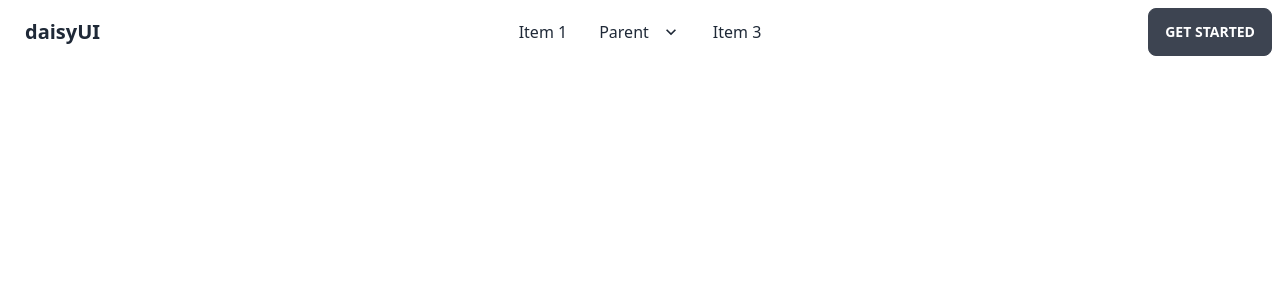
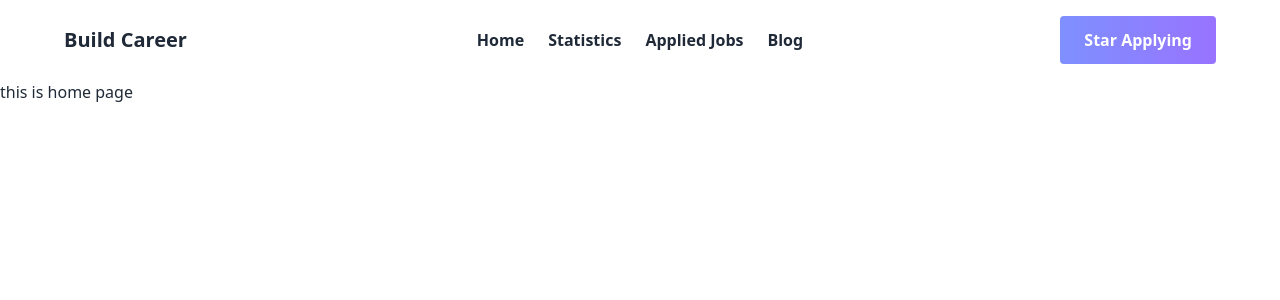
Before and after one commit to billal-fahmid/build-career-assignment-9, a React (Vite) app: page / in a window 1280 px wide. Shown: the top 300 px of the page. Built offline with nearby package versions, Linux system fonts and the light colour scheme.

Commit message:
react router set up done

```diff
--- a/package.json
+++ b/package.json
@@ -10,8 +10,12 @@
   },
   "dependencies": {
     "daisyui": "^2.51.5",
+    "localforage": "^1.10.0",
+    "match-sorter": "^6.3.1",
     "react": "^18.2.0",
-    "react-dom": "^18.2.0"
+    "react-dom": "^18.2.0",
+    "react-router-dom": "^6.10.0",
+    "sort-by": "^1.2.0"
   },
   "devDependencies": {
     "@types/react": "^18.0.28",
--- a/src/App.jsx
+++ b/src/App.jsx
@@ -1,10 +1,12 @@
 import React from 'react';
-import Header from './Header';
+import Header from './components/Header';
+import { Outlet } from 'react-router-dom';
 
 const App = () => {
   return (
     <div>
       <Header></Header>
+      <Outlet></Outlet>
     </div>
   );
 };
--- a/src/Header.jsx
+++ /dev/null
@@ -1,53 +0,0 @@
-import React from 'react';
-
-const Header = () => {
-    return (
-        <>
-            <div className="navbar bg-base-100">
-                <div className="navbar-start">
-                    <div className="dropdown">
-                        <label tabIndex={0} className="btn btn-ghost lg:hidden">
-                            <svg xmlns="http://www.w3.org/2000/svg" className="h-5 w-5" fill="none" viewBox="0 0 24 24" stroke="currentColor"><path strokeLinecap="round" strokeLinejoin="round" strokeWidth="2" d="M4 6h16M4 12h8m-8 6h16" /></svg>
-                        </label>
-                        <ul tabIndex={0} className="menu menu-compact dropdown-content mt-3 p-2 shadow bg-base-100 rounded-box w-52">
-                            <li><a>Item 1</a></li>
-                            <li tabIndex={0}>
-                                <a className="justify-between">
-                                    Parent
-                                    <svg className="fill-current" xmlns="http://www.w3.org/2000/svg" width="24" height="24" viewBox="0 0 24 24"><path d="M8.59,16.58L13.17,12L8.59,7.41L10,6L16,12L10,18L8.59,16.58Z" /></svg>
-                                </a>
-                                <ul className="p-2">
-                                    <li><a>Submenu 1</a></li>
-                                    <li><a>Submenu 2</a></li>
-                                </ul>
-                            </li>
-                            <li><a>Item 3</a></li>
-                        </ul>
-                    </div>
-                    <a className="btn btn-ghost normal-case text-xl">daisyUI</a>
-                </div>
-                <div className="navbar-center hidden lg:flex">
-                    <ul className="menu menu-horizontal px-1">
-                        <li><a>Item 1</a></li>
-                        <li tabIndex={0}>
-                            <a>
-                                Parent
-                                <svg className="fill-current" xmlns="http://www.w3.org/2000/svg" width="20" height="20" viewBox="0 0 24 24"><path d="M7.41,8.58L12,13.17L16.59,8.58L18,10L12,16L6,10L7.41,8.58Z" /></svg>
-                            </a>
-                            <ul className="p-2">
-                                <li><a>Submenu 1</a></li>
-                                <li><a>Submenu 2</a></li>
-                            </ul>
-                        </li>
-                        <li><a>Item 3</a></li>
-                    </ul>
-                </div>
-                <div className="navbar-end">
-                    <a className="btn">Get started</a>
-                </div>
-            </div>
-        </>
-    );
-};
-
-export default Header;
--- /dev/null
+++ b/src/components/Blog.jsx
@@ -0,0 +1,11 @@
+import React from 'react';
+
+const Blog = () => {
+    return (
+        <div>
+            <h2>Blog page here</h2>
+        </div>
+    );
+};
+
+export default Blog;
--- /dev/null
+++ b/src/components/Header.jsx
@@ -0,0 +1,39 @@
+import React from 'react';
+import { Link } from 'react-router-dom';
+
+const Header = () => {
+    return (
+        <>
+            <div className="navbar bg-gray px-16 py-4">
+                <div className="navbar-start">
+                    {/* <div className="dropdown">
+                        <label tabIndex={0} className="btn btn-ghost lg:hidden">
+                            <svg xmlns="http://www.w3.org/2000/svg" className="h-5 w-5" fill="none" viewBox="0 0 24 24" stroke="currentColor"><path strokeLinecap="round" strokeLinejoin="round" strokeWidth="2" d="M4 6h16M4 12h8m-8 6h16" /></svg>
+                        </label>
+                        <ul tabIndex={0} className="menu menu-compact dropdown-content mt-3 p-2 shadow bg-base-100 rounded-box w-52">
+                            <li><a>Item 1</a></li>
+
+                            <li><a>Item 3</a></li>
+                        </ul>
+                    </div> */}
+                    <a className="normal-case text-xl font-bold">Build Career</a>
+                </div>
+                <div className="navbar-center hidden lg:flex">
+
+                    <div className='flex text-base gap-6 font-semibold '>
+                        <Link to='/'>Home</Link>
+                        <Link to='/statistics'>Statistics</Link>
+                        <Link to='/jobs'>Applied Jobs</Link>
+                        <Link to='/blog'>Blog</Link>
+                    </div>
+
+                </div>
+                <div className="navbar-end">
+                    <Link className='btnn '>Star Applying</Link>
+                </div>
+            </div>
+        </>
+    );
+};
+
+export default Header;
--- /dev/null
+++ b/src/components/Home.jsx
@@ -0,0 +1,11 @@
+import React from 'react';
+
+const Home = () => {
+    return (
+        <div>
+            <h2>this is home page</h2>
+        </div>
+    );
+};
+
+export default Home;
--- /dev/null
+++ b/src/components/Jobs.jsx
@@ -0,0 +1,11 @@
+import React from 'react';
+
+const Jobs = () => {
+    return (
+        <div>
+            <h2>all Jobs here</h2>
+        </div>
+    );
+};
+
+export default Jobs;
--- /dev/null
+++ b/src/components/Statistics.jsx
@@ -0,0 +1,11 @@
+import React from 'react';
+
+const Statistics = () => {
+    return (
+        <div>
+            <h2>Statistics page</h2>
+        </div>
+    );
+};
+
+export default Statistics;
--- a/src/index.css
+++ b/src/index.css
@@ -1,3 +1,6 @@
 @tailwind base;
 @tailwind components;
 @tailwind utilities;
+.btnn{
+  @apply  bg-gradient-to-r from-[#7E90FE] to-[#9873FF] text-white font-bold py-3 px-6 rounded
+}
--- a/src/main.jsx
+++ b/src/main.jsx
@@ -2,9 +2,41 @@ import React from 'react'
 import ReactDOM from 'react-dom/client'
 import App from './App'
 import './index.css'
+import {
+  createBrowserRouter,
+  RouterProvider,
+} from "react-router-dom";
+import Home from './components/Home';
+import Statistics from './components/Statistics';
+import Jobs from './components/Jobs';
+import Blog from './components/Blog';
+
+
+const router = createBrowserRouter([
+  {
+    path:'/',
+    element:<App></App>,
+    children:[
+      {
+        path:'/',
+        element:<Home></Home>
+      },
+      {
+        path:'statistics',
+        element:<Statistics></Statistics>
+      },
+      {
+        path:'jobs',
+        element:<Jobs></Jobs>
+      },
+      {
+        path:'blog',
+        element:<Blog></Blog>
+      }
+    ]
+  }
+])
 
 ReactDOM.createRoot(document.getElementById('root')).render(
-
-    <App />
-
+  <RouterProvider router={router}></RouterProvider>
 )
```
Also changed, not shown: 1 other file (tests, documents, lock files or other folders).
